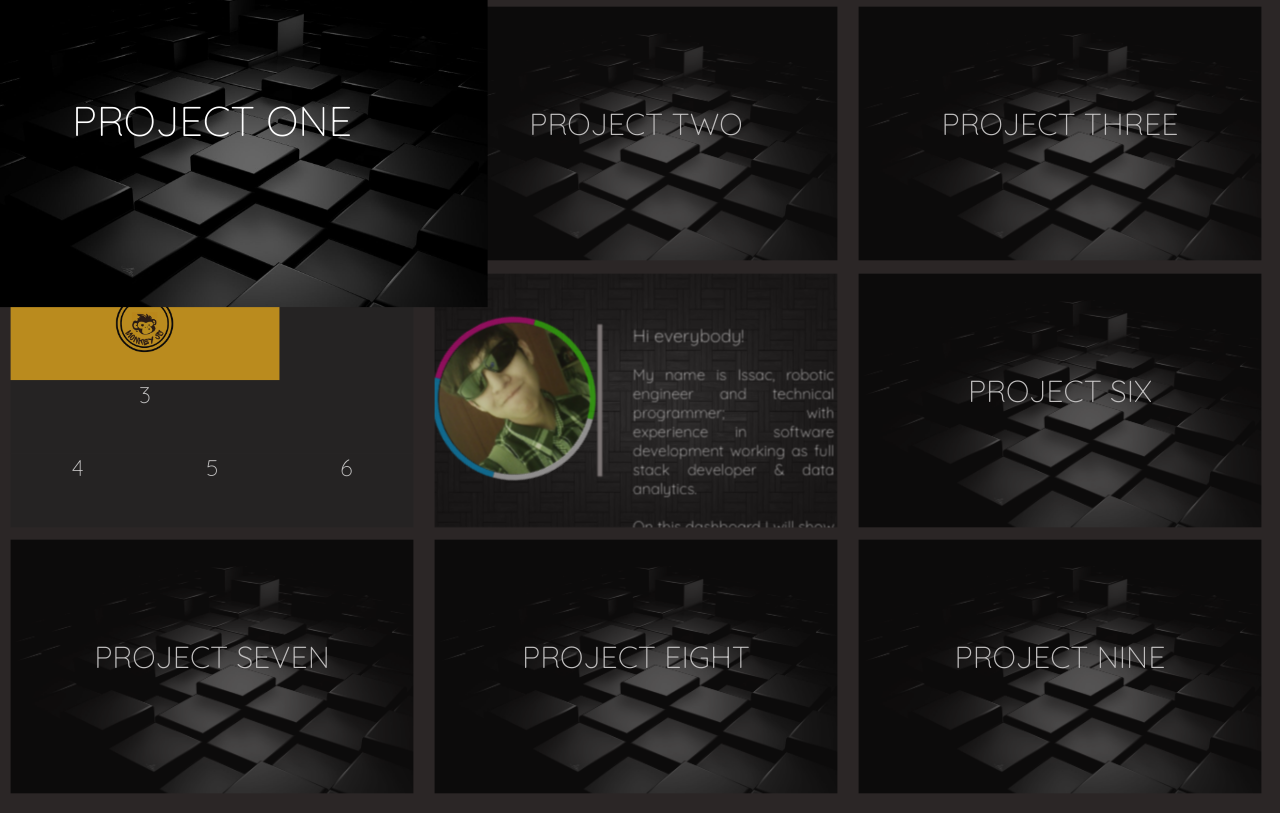
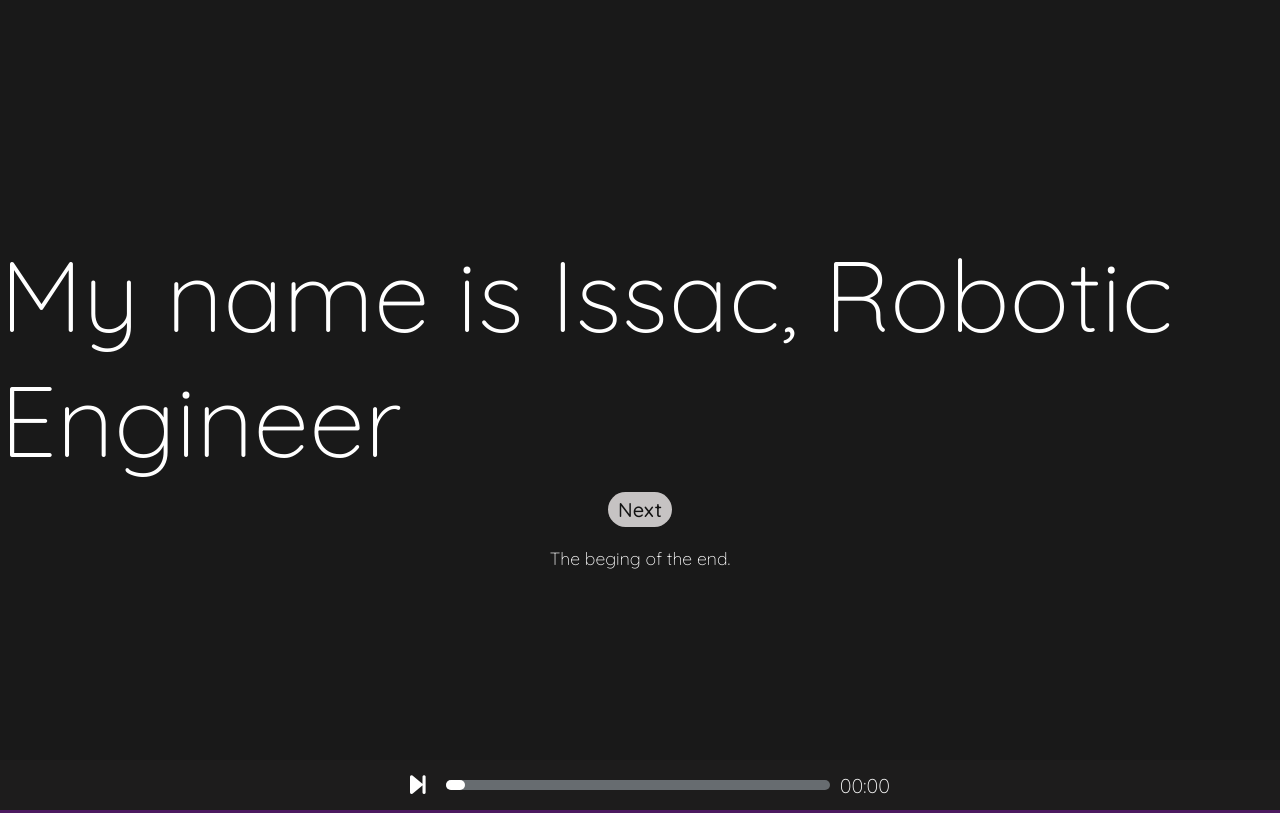
Before and after one commit to YzackZack476/icc-website.github.io, a plain HTML site: page index.html in a window 1280 px wide. Shown: the top 813 px of the page. Drawn offline with nearby package versions, Linux system fonts and the light colour scheme.

Commit message:
[IC]: Actualizacion

```diff
--- a/index.html
+++ b/index.html
@@ -1,69 +1,87 @@
 <!DOCTYPE html>
-<html lang="es">
+<html lang="en">
 <head>
     <meta charset="UTF-8">
     <meta http-equiv="X-UA-Compatible" content="IE=edge">
     <meta name="viewport" content="width=device-width, initial-scale=1.0">
-    <link rel="stylesheet" href="styles/style.css">
-    <script src="https://kit.fontawesome.com/87edc8fc31.js" crossorigin="anonymous"></script>
     <link rel="icon" type="image/png" href="img/icon.png">
-    <title>BOX WRAPPER</title>
+    <link rel="stylesheet" href="styles/index.css">
+    <link rel="stylesheet" href="https://unpkg.com/aos@next/dist/aos.css"/>
+    <script src="https://unpkg.com/aos@next/dist/aos.js"></script>
+    <script src="scripts/aos.js" defer="true"></script>
+    <script src="scripts/autoscroll.js" defer="true"></script>
+    <script src="scripts/auto_description.js" defer="true"></script>
+    <script src="scripts/player.js" defer="true"></script>
+    <script src="https://kit.fontawesome.com/044655bfe8.js" crossorigin="anonymous"></script>
+    <title>My profile</title>
 </head>
 <body>
+    <div class="slices-container">
+        <section class="slice" id="chapter1">
+            <div class="slice__body">
+                <div>
+                    <!-- Here Insert Menssagge -->
+                    <!-- <h1 class="body__title"
+                        data-aos="fade"
+                        data-aos-delay="400"
+                        data-aos-once="false">Hey!</h1> -->
+                </div>
 
-    <div class="mcontainer">
-        <!-- Primera fila -->
-        <div class="mcontainer__item"><h1>PROJECT ONE</h1></div>
-        <div class="mcontainer__item"><h1>PROJECT TWO</h1></div>
-        <div class="mcontainer__item"><h1>PROJECT THREE</h1></div>
+                <a class="body__button"
+                   data-aos="fade-in"
+                   data-aos-delay="600"
+                   data-aos-once="false"
+                   href="#chapter2">next</a>
 
-        <!-- Srgunda fila -->
-        <div class="mcontainer__item mcontainer__item--multilevel">
-            <div class="multilevel__subitem" id="sub__uno">
-                <a href="https://github.com/YzackZack476/monkey-js.git" target="_blank" title="Click to see: Monkey JS">
-                    <img src="./img/logos/monkey js.png"></a>
+                <h3
+                   class="body__leyend"
+                   data-aos="fade-in"
+                   data-aos-offset="200"
+                   data-aos-delay="600"
+                   data-aos-easing="ease-in-out"
+                   data-aos-mirror="true"
+                   data-aos-once="false">The beging of the end.</h3>
             </div>
-            <div class="multilevel__subitem" id="sub__dos"><h2>2</h2></div>
-            <div class="multilevel__subitem" id="sub__tres"><h2>3</h2></div>
-
-            <div class="multilevel__subitem" id="sub__cuatro"><h2>4</h2></div>
-            <div class="multilevel__subitem" id="sub__cinco"><h2>5</h2></div>
-            <div class="multilevel__subitem" id="sub__seis"><h2>6</h2></div>
-        </div>
-        <div class="mcontainer__item mcontainer__item--principal">
-            <div class="cardpresentation">
-                <div id="cardpresentation__left">
-                    <img src="img/me.jpg">
-                </div>
-                <div id="cardpresentation__right">
-                    <h3>Hi everybody!</h3>
-                    <p>
-                        My name is Issac, robotic engineer and technical programmer; with experience in software development working as full stack developer & data analytics.
-                        <br><br>
-                        On this dashboard I will show you some of my projects. Do you want to take a look?
-                    </p>
-                    <div id="links">
-                        <a href="mailto:ikiccg476@gmail.com" target="_blank" title="ikiccg476@gmail.com">
-                            <i class="fa-solid fa-at"></i></a>
-                        <a href="https://www.linkedin.com/in/issac-corona-cordoba/" target="_blank" title="Issac Corona Córdoba">
-                            <i class="fa-brands fa-linkedin"></i></a>
-                        <a href="https://github.com/YzackZack476/YzackZack476.github.io" target="_blank" title="YzackZack476">
-                            <i class="fa-brands fa-github"></i></a>
-                        <a href="https://www.instagram.com/yzackcc476/" target="_blank" title="yzackcc">
-                            <i class="fa-brands fa-instagram"></i></a>
-                        <a href="https://www.youtube.com/c/yzackcool" target="_blank" title="YzackZack">
-                            <i class="fa-brands fa-youtube"></i></a>
-                    </div>
-                </div>
+        </section>
+        <section class="slice" id="chapter2">
+            <div class="slice__body">
+                <h1 class="body__title">Chapter 2</h1>
+                <a class="body__button" href="#chapter3">next</a>
+                <h3
+                    class="body__leyend"
+                    data-aos="flip-left"
+                    data-aos-delay="200">We still are in time.
+                </h3>
             </div>
-        </div>
-        <div class="mcontainer__item"><h1>PROJECT SIX</h1></div>
-
-        <!-- Tercera fila -->
-        <div class="mcontainer__item"><h1>PROJECT SEVEN</h1></div>
-        <div class="mcontainer__item"><h1>PROJECT EIGHT</h1></div>
-        <div class="mcontainer__item"><h1>PROJECT NINE</h1></div>
+        </section>
+        <section class="slice" id="chapter3">
+            <div class="slice__body">
+                <h1 class="body__title black">Chapter 3</h1>
+                <a class="body__button" href="#chapter1">next</a>
+                <h3
+                    class="body__leyend black"
+                    data-aos="zoom-in-up" data-aos-delay="200">Fight an win.
+                </h3>
+            </div>
+        </section>
     </div>
 
+    <div class="player">
+        <!-- Button play/pause -->
+        <label>
+            <input type="checkbox" onclick="setPlayPauseState('player__bntplay')" id="player__bntplay">
+            <i class="fa-solid fa-forward-step"></i>
+        </label>
+        <!-- Lapse Timeline -->
+        <div class="line_time">
+            <div class="lapse"></div>
+            <div class="base"></div>
+        </div>
+        <!-- Current Time -->
+        <h1 id="current_time">00:00</h1>
+        <audio id="player" controls>
+            <source src="song/Six Seasons - Unicorn Heads.mp3" type="audio/mp3">
+        </audio>
+    </div>
 </body>
 </html>
--- /dev/null
+++ b/scripts/aos.js
@@ -0,0 +1,24 @@
+AOS.init();
+// You can also pass an optional settings object
+// below listed default settings
+AOS.init({
+  // Global settings:
+  disable: false, // accepts following values: 'phone', 'tablet', 'mobile', boolean, expression or function
+  startEvent: 'DOMContentLoaded', // name of the event dispatched on the document, that AOS should initialize on
+  initClassName: 'aos-init', // class applied after initialization
+  animatedClassName: 'aos-animate', // class applied on animation
+  useClassNames: false, // if true, will add content of `data-aos` as classes on scroll
+  disableMutationObserver: false, // disables automatic mutations' detections (advanced)
+  debounceDelay: 50, // the delay on debounce used while resizing window (advanced)
+  throttleDelay: 99, // the delay on throttle used while scrolling the page (advanced)
+
+
+  // Settings that can be overridden on per-element basis, by `data-aos-*` attributes:
+  offset: 120, // offset (in px) from the original trigger point
+  delay: 0, // values from 0 to 3000, with step 50ms
+  duration: 400, // values from 0 to 3000, with step 50ms
+  easing: 'ease', // default easing for AOS animations
+  once: false, // whether animation should happen only once - while scrolling down
+  mirror: false, // whether elements should animate out while scrolling past them
+  anchorPlacement: 'top-bottom', // defines which position of the element regarding to window should trigger the animation
+});
--- /dev/null
+++ b/scripts/auto_description.js
@@ -0,0 +1,30 @@
+function sleep(delay) {
+    return new Promise(resolve=>setTimeout(resolve,delay));
+}
+
+async function setMessages(messages_array){
+    let message, time;
+    for(let i=0; i<messages_array.length; i++){
+        [message, time]=messages_array[i];
+        $c1_body_title.innerHTML = base_template.replace('MESSAGE', message);
+        await sleep(time);
+    }
+}
+
+const $c1_body_title = document.getElementById('chapter1').querySelectorAll('div')[1];
+const base_template = `<h1  class="body__title"
+                            data-aos="fade"
+                            data-aos-delay="400"
+                            data-aos-once="false">
+                            MESSAGE
+                        </h1>`;
+
+
+//+ Mensajes para el capitulo 1
+const mensajes = [
+    ['Hey!', 2000],
+    ['Welcome to my page', 3000],
+    ['My name is Issac, Robotic Engineer', 4500]
+];
+
+setMessages(mensajes);
--- /dev/null
+++ b/scripts/player.js
@@ -0,0 +1,30 @@
+const player_song = document.getElementById('player');
+const $player = document.querySelector('.player');
+let time_interval;
+
+
+//* Functions to time of current song
+const $player_time = document.getElementById('current_time');
+function setTiming(){
+    let time_formated = (player_song.currentTime/60).toFixed(2);
+    $player_time.innerHTML = time_formated.padStart(5, '0').replace('.',':');
+}
+
+//* Functions to play/pause
+function setPlayPauseState(id) {
+    const status = document.getElementById(id).checked;
+    switch (status){
+        case false:
+            player_song.play();
+            time_interval = setInterval(setTiming,900);
+            break;
+        case true:
+            player_song.pause();
+            clearInterval(time_interval);
+            break;
+    }
+}
+
+//+ Start the song
+player_song.play();
+time_interval = setInterval(setTiming,900);
--- /dev/null
+++ b/styles/default/default.css
@@ -0,0 +1,33 @@
+@import url('../vars/vars.css');
+
+::-webkit-scrollbar{
+    display: none;
+}
+
+html{
+    scroll-behavior: smooth;
+    scroll-snap-type: mandatory;
+    scroll-snap-align: start;
+}
+
+*{
+    top: 0;
+    left: 0;
+    margin: 0;
+    padding: 0;
+    margin-top: 0;
+    margin-left: 0;
+    color: #ffffff;
+    font-size: var(--font-size-base);
+    font-family: var(--font-family-base);
+    font-weight: var(--font-weight-base);
+    box-sizing: border-box;
+    background-color: inherit;
+}
+
+body{
+    overflow-y: scroll;
+    background-color: rgb(217, 210, 210);
+}
+
+.black{color:var(--black-color-primary)}
--- /dev/null
+++ b/styles/index.css
@@ -0,0 +1,147 @@
+
+@import url('default/default.css');
+
+/*+  ▃▃▃▃▃▃[INDICE]▃▃▃▃▃▃ */
+/*+ 1.- slices-container
+/*+ 2.- slice
+/*+ 3.- slice__body
+/*+   - body__title
+/*+   - body__button
+/*+   - body__leyend
+/*+ 4.- chapter 1
+/*+ 5.- chapter 2
+/*+ 6.- chapter 3
+/*+ 7.- player
+
+/*+ 2.- slice */
+.slice{
+    width: 100vw;
+    height: 100vh;
+}
+
+/*+ 3.- slice-body  */
+.slice__body{
+    width: 100%;
+    height: 100%;
+    display: inline-flex;
+    flex-direction: column;
+    justify-content: center;
+    align-items: center;
+}
+    /*+ 3.- body__title */
+    .body__title{
+        font-size: 10rem;
+    }
+
+    .body__typing{
+        overflow: hidden;
+        border-right: .10em solid orange;
+        white-space: nowrap;
+        letter-spacing: 1rem;
+        margin: 0 auto;
+        animation:
+        typing 1s steps(6,end) infinite alternate,
+        blink-caret .5s step-end infinite;
+    }
+
+    /* The typing effect */
+    @keyframes typing {
+        from { width: 0 }
+        to { width: 100% }
+    }
+
+    /* The typewriter cursor effect */
+    @keyframes blink-caret {
+        from, to { border-color: transparent }
+        50% { border-color: orange; }
+    }
+
+    /*+ 3.- body__button  */
+    .body__button{
+        width: auto;
+        font-size: 2rem;
+        font-weight: 500;
+        text-align: center;
+        padding: .5rem 1rem;
+        border-radius: 10rem;
+        text-decoration: none;
+        text-transform: capitalize;
+        color: var(--black-color-primary);
+        background-color: var(--white-color-primary);
+        transition: all 500ms ease-in-out;
+
+        margin-top: 1rem;
+    }
+
+    .body__button:hover{
+        color: var(--white-color-primary);
+        background-color: var(--gray-color-primary);
+    }
+
+    /*+ 3.- body__leyend */
+    .body__leyend{
+       font-size: 1.77rem;
+       margin-top: 2rem;
+    }
+
+
+/*+ 4.- chapter 1 */
+/*+ 5.- chapter 2 */
+/*+ 6.- chapter 3 */
+#chapter1{background-color: rgb(25, 25, 25 );}
+#chapter2{background-color: rgb(77, 25, 96);}
+#chapter3{background-color: rgb(255, 215, 0);}
+
+/*+ 7.- player */
+#player{display: none;}
+.player{
+    position: fixed;
+    width: 100%;
+    height: 5rem;
+
+    display: flex;
+    flex-wrap: nowrap;
+    align-items: center;
+    justify-content: center;
+
+    top: calc(100% - 4rem);
+    background-color: var(--black-color-secondary);
+}
+
+.player label > input{display: none;}
+.player label{
+    cursor: pointer;
+    padding: 1rem;
+    margin-left: 1rem;
+    margin-right: 1rem;
+}
+.player label i{font-size: 2.5rem; transition: all 500ms ease;}
+.player label i:hover{color: aqua;}
+.player label > input:checked + i{color: red;}
+
+
+
+.player #current_time{
+    font-size: 2rem;
+    margin-left: 1rem;
+}
+
+    /** line time*/
+    .line_time{
+        position: relative;
+        width: 30%;
+        height: 1rem;
+    }
+    .line_time .lapse{
+        position: absolute;
+        width: 5%;
+        height: 100%;
+        border-radius: 1rem;
+        background-color: white;
+    }
+    .line_time .base{
+        width: 100%;
+        height: 100%;
+        border-radius: 1rem;
+        background-color: var(--gray-color-primary);
+    }
--- a/styles/style.css
+++ /dev/null
@@ -1,245 +0,0 @@
-/* ▇▇▇▇▇▇   BOX WRAPPER STYLE ▇▇▇▇▇ */
-/*
-*   1.- Set default all
-*   2.- Contenedor principal
-*   3.- Elementos del contendor
-*   4.- Contenedor multilevel
-*       4.1.- Monekey js
-*   5.- Tarjeta de presentacion
-*/
-
-@import url(animations.css);
-@import url(vars.css);
-@import url('https://fonts.googleapis.com/css2?family=Quicksand:wght@300&display=swap');
-
-/*+ ▃▃▃ 1.- Set default all ▃▃▃*/
-*{
-    top: 0;
-    left: 0;
-    margin-top: 0;
-    margin-left: 0;
-    font-family: 'Quicksand';
-    font-weight: 300;
-}
-
-::-webkit-scrollbar{
-    display: none;
-}
-
-body{
-    cursor: pointer;
-    cursor: url('/img/cursor.cur');
-    background-color: rgb(43, 38, 38);
-    /* overflow-x: hidden; */
-    /* overflow-y: hidden; */
-}
-
-
-/*+ ▃▃▃ 2.- Contenedor principal ▃▃▃*/
-
-.mcontainer{
-    display: grid;
-    width: 100%;
-    height: 100vh;
-
-    gap: 0;
-    grid-auto-columns: 1fr;
-
-    grid-template-columns: repeat(3,1fr);
-    grid-template-rows: repeat(3,1fr);
-
-    transition: all 500ms ease-in-out;
-}
-
-
-/*+ ▃▃▃ 3.- Elementos del contendor ▃▃▃*/
-
-.mcontainer__item{
-    font-size: 1rem;
-    transition: all 300ms ease-in-out;
-
-    display: flex;
-    justify-content: center;
-    align-items: center;
-}
-
-.mcontainer__item{
-    color: white;
-    background-image: url('../img/boxes.jpg');
-    background-size: cover;
-}
-
-.mcontainer__item:nth-child(5){background-image: url('../img/main-box.jpg');}
-/* .mcontainer__item:nth-child(2){}
-.mcontainer__item:nth-child(3){}
-.mcontainer__item:nth-child(4){}
-.mcontainer__item:nth-child(6){}
-.mcontainer__item:nth-child(7){}
-.mcontainer__item:nth-child(8){}
-.mcontainer__item:nth-child(9){} */
-
-
-.mcontainer__item:hover{
-    animation-name: get_big;
-    animation-duration: 400ms;
-    animation-timing-function: linear;
-    animation-iteration-count: inherit;
-    animation-direction: normal;
-    animation-fill-mode: forwards;
-    z-index: 1;
-}
-
-.mcontainer__item--principal:hover{
-    border-radius: 10px;
-    box-shadow: 0 0 10px rgba(255, 255, 255,.9);
-}
-
-.mcontainer:hover .mcontainer__item:not(:hover){
-    opacity: 0.7;
-    transform: scale(0.95);
-}
-
-
-/*+ ▃▃▃ 4.- Contenedor multilevell ▃▃▃*/
-
-.mcontainer__item--multilevel{
-    display: grid;
-    grid-template-columns: repeat(3, 1fr);
-    grid-auto-rows: repeat(3, 1fr);
-    grid-template-areas: "uno uno dos"
-                         "tres tres dos"
-                         "cuatro cinco seis";
-    background-image:none;
-}
-
-.mcontainer__item--multilevel > *{
-    transition: all 300ms ease-in-out;
-    text-align: center;
-}
-
-.mcontainer__item--multilevel>*:hover{
-    transform: scale(1.2);
-    z-index: 2;
-}
-
-.mcontainer__item--multilevel:hover>*:not(:hover){
-    opacity: 0.5;
-}
-
-#sub__uno{grid-area: uno; width: 100%; height: 100%;}
-#sub__dos{grid-area: dos; width: 100%; height: 100%; background-color: rgb(35, 35, 35);}
-#sub__tres{grid-area: tres; width: 100%; height: 100%; background-color: rgb(35, 35, 35);}
-#sub__cuatro{grid-area: cuatro; width: 100%; height: 100%; background-color: rgb(35, 35, 35);}
-#sub__cinco{grid-area: cinco; width: 100%; height: 100%; background-color: rgb(35, 35, 35);}
-#sub__seis{grid-area: seis; width: 100%; height: 100%; background-color: rgb(35, 35, 35);}
-
-/** ▃ 4.1.- Monekey js ▃*/
-#sub__uno{
-    position: relative;
-    display: flex;
-
-    width: 100%;
-    height: 100%;
-    justify-content: center;
-    align-items: center;
-    background-color: rgba(247, 182, 28);
-}
-
-#sub__uno a:hover{
-    animation-name: biting;
-    animation-duration: 500ms;
-    animation-timing-function: linear;
-    animation-iteration-count: infinite;
-    animation-direction: alternate;
-}
-#sub__uno a > img{
-    width: 5rem;
-    height: 5rem;
-    object-fit: contain;
-}
-
-
-
-/*+ ▃▃▃ 5.- Tarjeta de presentacion ▃▃▃*/
-.cardpresentation{
-    top: 0;
-    left: 0;
-    padding: 0;
-    margin: 0;
-
-    max-width: 100%;
-    max-height: 100%;
-    width: auto;
-    height: 100%;
-
-    display: flex;
-    justify-content: space-around;
-    align-items: center;
-    overflow: scroll;
-}
-
-/*@>> left */
-#cardpresentation__left{
-    position: relative;
-    display: inline-block;
-}
-
-#cardpresentation__left img{
-    width: var(--imagesize__width);
-    height: var(--imagesize__height);
-    object-fit: cover;
-    border-radius: 50%;
-}
-
-#cardpresentation__left::before{
-    content: "";
-    position: absolute;
-
-    width: var(--imagesize__width);
-    height: var(--imagesize__height);
-
-    top: -.4rem;
-    left: -.4rem;
-
-
-    border-radius: 50%;
-    border: var(--imageborder) solid transparent;
-    border-top-color: rgba(0, 183, 255,.7);
-    border-right-color: rgba(255, 0, 157, 0.7);
-    border-bottom-color: rgba(60, 255, 0, 0.7);
-    border-left-color: rgba(255, 255, 255, 0.7);
-
-    animation: image_loading;
-    animation-duration: 3s;
-    animation-timing-function: linear;
-    animation-iteration-count: infinite;
-    z-index: 1;
-}
-
-/*@>> Right */
-#cardpresentation__right{
-    width: 50%;
-    height: 10rem;
-    padding-left: 2rem;
-    color: white;
-    text-align: justify;
-    border-left: 5px solid rgb(160, 153, 153);
-}
-
-/*@>> Icons */
-#cardpresentation__right #links{
-    padding-bottom:4rem;
-}
-
-#links a{color: white;}
-
-#links a>*{
-    margin-right: 1rem;
-    transition: all 300ms ease-in-out;
-}
-
-#links a>*:hover{
-    cursor: pointer;
-    color: lightskyblue;
-    transform: scale(1.4) rotate(360deg);
-}
--- a/styles/vars.css
+++ /dev/null
@@ -1,5 +0,0 @@
-:root{
-    --imagesize__width:10rem;
-    --imagesize__height:10rem;
-    --imageborder: 0.4rem;
-}
--- /dev/null
+++ b/styles/vars/vars.css
@@ -0,0 +1,15 @@
+@import url('https://fonts.googleapis.com/css2?family=Quicksand:wght@300;500&display=swap');
+:root{
+    --imagesize__width:10rem;
+    --imagesize__height:10rem;
+    --imageborder: 0.4rem;
+    --font-size-base:10px;
+    --font-weight-base:300;
+    --font-family-base:'Quicksand';
+
+    --black-color-primary:#131313;
+    --white-color-primary:rgb(198, 195, 195);
+    --gray-color-primary:rgb(103 108 112);
+
+    --black-color-secondary:#1d1c1c;
+}
```
Also changed, not shown: scripts/autoscroll.js (added, +13 -0 lines), wrapper.html (added, +69 -0 lines), 1 other file.
